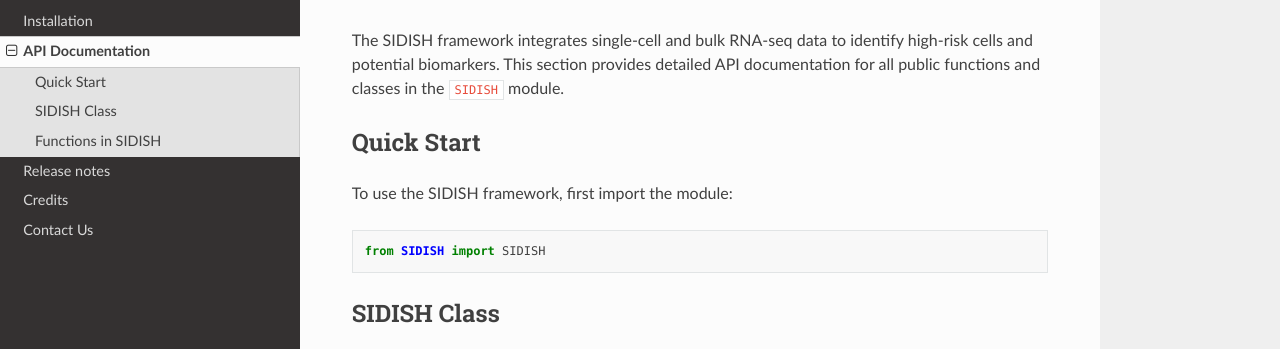
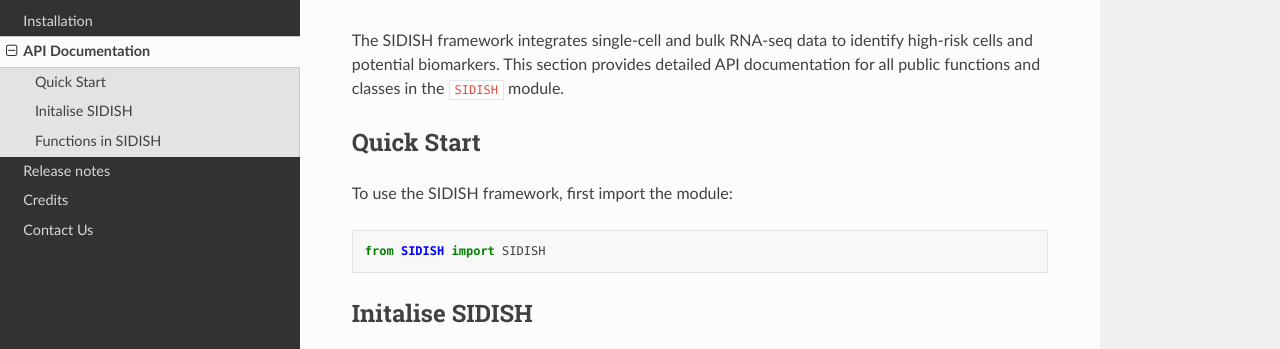
Before and after one commit to mcgilldinglab/SIDISH, a Sphinx documentation site: the page built from docs/source/api.rst, in a window 1280 px wide and 900 px high, cut to the strip 131-480 px from the top of the window. Built offline with Sphinx 7.4.7 and the Read the Docs theme 3.1.0, drawn with Linux system fonts in a browser that asks for light colours; pages that are not in the unit, such as notebooks, are missing from menus; part of the change alters nothing that is shown.

```diff
--- a/docs/source/api.rst
+++ b/docs/source/api.rst
@@ -12,8 +12,8 @@ To use the SIDISH framework, first import the module:
 
     from SIDISH import SIDISH
 
-SIDISH Class
-------------
+Initalise SIDISH
+----------------
 
 .. autoclass:: SIDISH.SIDISH
    :members:
@@ -23,34 +23,34 @@ SIDISH Class
 Functions in SIDISH
 -------------------
 
-.. autofunction:: SIDISH.SIDISH.init_Phase1
+.. autofunction:: SIDISH.SIDISH.SIDISH.init_Phase1
 
-.. autofunction:: SIDISH.SIDISH.init_Phase2
+.. autofunction:: SIDISH.SIDISH.SIDISH.init_Phase2
 
-.. autofunction:: SIDISH.SIDISH.train
+.. autofunction:: SIDISH.SIDISH.SIDISH.train
 
-.. autofunction:: SIDISH.SIDISH.getEmbedding
+.. autofunction:: SIDISH.SIDISH.SIDISH.getEmbedding
 
-.. autofunction:: SIDISH.SIDISH.plotUMAP
+.. autofunction:: SIDISH.SIDISH.SIDISH.plotUMAP
 
-.. autofunction:: SIDISH.SIDISH.annotateCells
+.. autofunction:: SIDISH.SIDISH.SIDISH.annotateCells
 
-.. autofunction:: SIDISH.SIDISH.reload
+.. autofunction:: SIDISH.SIDISH.SIDISH.reload
 
-.. autofunction:: SIDISH.SIDISH.get_percentille
+.. autofunction:: SIDISH.SIDISH.SIDISH.get_percentille
 
-.. autofunction:: SIDISH.SIDISH.get_embedding
+.. autofunction:: SIDISH.SIDISH.SIDISH.get_embedding
 
-.. autofunction:: SIDISH.SIDISH.set_adata
+.. autofunction:: SIDISH.SIDISH.SIDISH.set_adata
 
-.. autofunction:: SIDISH.SIDISH.plot_HighRisk_UMAP
+.. autofunction:: SIDISH.SIDISH.SIDISH.plot_HighRisk_UMAP
 
-.. autofunction:: SIDISH.SIDISH.plot_CellType_UMAP
+.. autofunction:: SIDISH.SIDISH.SIDISH.plot_CellType_UMAP
 
-.. autofunction:: SIDISH.SIDISH.get_MarkerGenes
+.. autofunction:: SIDISH.SIDISH.SIDISH.get_MarkerGenes
 
-.. autofunction:: SIDISH.SIDISH.analyze_perturbation_effects
+.. autofunction:: SIDISH.SIDISH.SIDISH.analyze_perturbation_effects
 
-.. autofunction:: SIDISH.SIDISH.run_Perturbation
+.. autofunction:: SIDISH.SIDISH.SIDISH.run_Perturbation
 
-.. autofunction:: SIDISH.SIDISH.plot_KM
+.. autofunction:: SIDISH.SIDISH.SIDISH.plot_KM
```
